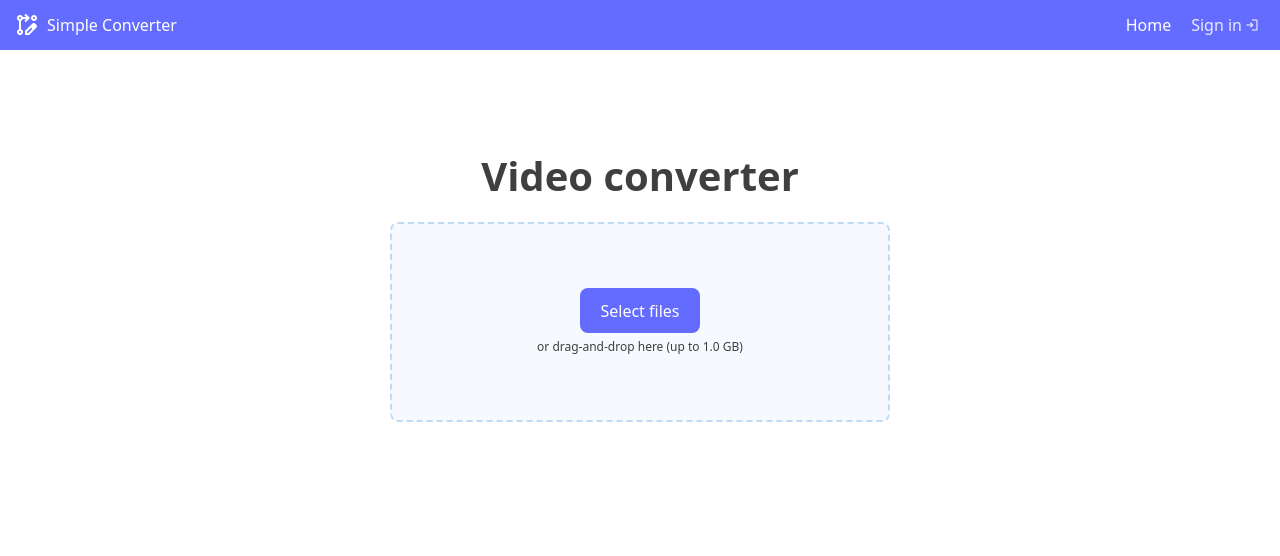
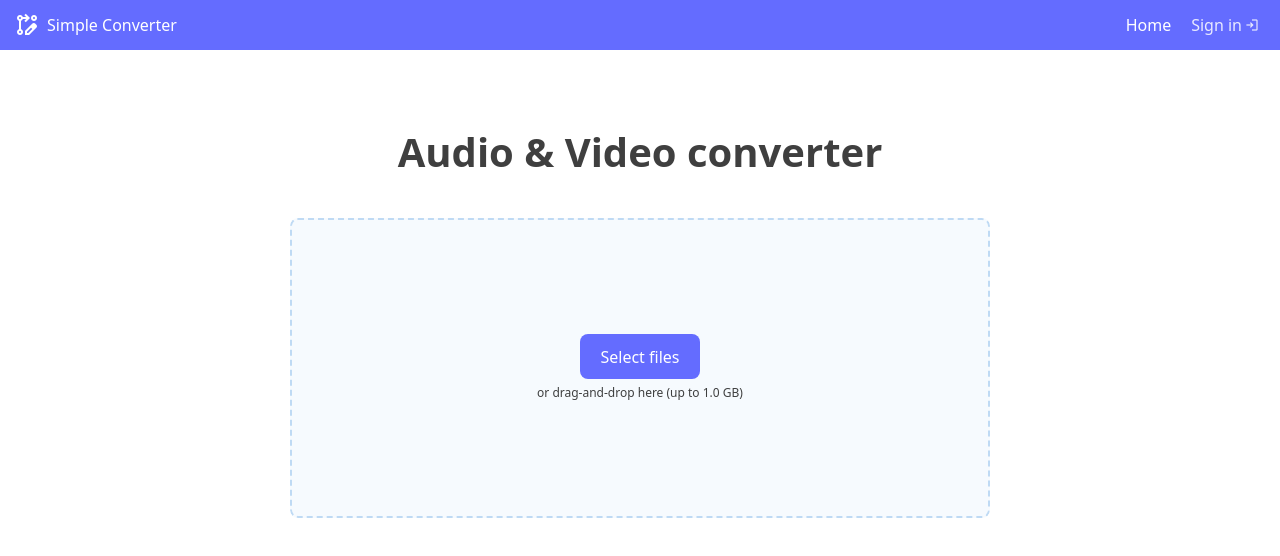
Before and after one commit to lexst64/simple-converter, a React (Vite) app in the folder src/frontend/: page / in a window 1280 px wide. Shown: the top 556 px of the page. Built offline with nearby package versions, Linux system fonts and the light colour scheme.

Commit message:
[frontend] fix list item rendering, add file select button, do minor UI improvement and fixes

```diff
--- a/src/frontend/src/components/home/Home.tsx
+++ b/src/frontend/src/components/home/Home.tsx
@@ -4,7 +4,7 @@ import FileConverter from './fileconverter/FileConverter';
 export default function Home() {
     return (
         <div className="home">
-            <h1>Video converter</h1>
+            <h1>Audio & Video converter</h1>
             <FileConverterStateProvider>
                 <FileConverter />
             </FileConverterStateProvider>
--- a/src/frontend/src/components/home/fileconverter/ConversionStatusBar.tsx
+++ b/src/frontend/src/components/home/fileconverter/ConversionStatusBar.tsx
@@ -18,14 +18,13 @@ export default function ConversionStatusBar() {
     return (
         <div className="file-preparation-status">
             {Array.from(counts).map(([status, count]) => (
-                <>
-                    <div className={classNames('file-preparation-count', status)}>
-                        <span>
-                            {status.charAt(0).toUpperCase()}
-                            {count}
-                        </span>
-                    </div>
-                </>
+                // status is unique and consistent, we can use it as a key
+                <div key={status} className={classNames('file-preparation-count', status)}>
+                    <span>
+                        {status.charAt(0).toUpperCase()}
+                        {count}
+                    </span>
+                </div>
             ))}
         </div>
     );
--- a/src/frontend/src/components/home/fileconverter/FIleListItem.tsx
+++ b/src/frontend/src/components/home/fileconverter/FIleListItem.tsx
@@ -24,25 +24,24 @@ export default function FileListItem({ fileHolder, style }: FileListItemProps) {
     let fileControls;
 
     if (fileHolder.status === 'pending' || fileHolder.status === 'failed') {
-        if (fileHolder.isValid) {
         fileControls = (
             <div className="selected-file-controls">
+                {fileHolder.isValid ? (
+                    <>
                         <FormatSelect
                             currentFormat={fileHolder.outFormat}
                             onChange={newFormat => changeFilesFormat(fileHolder.id, newFormat)}
                             dropdownPosition="left"
                         />
-                    <IconButton onClick={handleFileRemove}>delete</IconButton>
+                        <IconButton onClick={handleFileRemove} style={{ opacity: 0.7 }}>
+                            delete
+                        </IconButton>
+                    </>
+                ) : (
+                    <>{fileHolder.errorMessage || 'Invalid file'}</>
+                )}
             </div>
         );
-        } else {
-            fileControls = (
-                <div className="selected-file-controls">
-                    {fileHolder.errorMessage || 'Invalid file'}
-                    <IconButton onClick={handleFileRemove}>delete</IconButton>
-                </div>
-            );
-        }
     } else if (fileHolder.status === 'converting' || fileHolder.status === 'uploading') {
         fileControls = (
             <span className="file-status">
@@ -66,6 +65,7 @@ export default function FileListItem({ fileHolder, style }: FileListItemProps) {
                         }
                         download
                         className="icon-button"
+                        style={{ opacity: 0.7 }}
                     >
                         <span className="material-symbols-outlined">download</span>
                     </a>
@@ -77,8 +77,10 @@ export default function FileListItem({ fileHolder, style }: FileListItemProps) {
     return (
         <li className={classNames('selected-file', { invalid: !fileHolder.isValid })} style={style}>
             <div className="selected-file-meta">
-                <span>{truncateMiddle(fileHolder.file.name, 40)}</span>
-                <span>{toHumanReadable(fileHolder.file.size)}</span>
+                <span className="selected-file-name">
+                    {truncateMiddle(fileHolder.file.name, 40)}
+                </span>
+                <span className="selected-file-size">{toHumanReadable(fileHolder.file.size)}</span>
             </div>
             {fileControls}
         </li>
--- a/src/frontend/src/components/home/fileconverter/FileConverter.tsx
+++ b/src/frontend/src/components/home/fileconverter/FileConverter.tsx
@@ -1,4 +1,4 @@
-import { DragEvent } from 'react';
+import { DragEvent, useMemo } from 'react';
 import uploadFile from '../../../services/fileupload.service';
 import { STATUS_POLLING_INTERVAL } from '../../../constants';
 import FileSelectButton from '../../common/UploadButton';
@@ -15,6 +15,10 @@ export default function FileConverter() {
     const { addFiles, fileHolders, updateFileStatus, addConversionDetail } =
         useFileConverterState();
     const { pushMessage } = useStatus();
+
+    const isPending: boolean = useMemo(() => {
+        return fileHolders.map(fh => fh.status).includes('pending');
+    }, [fileHolders]);
 
     const handleFileSelect = (ev: React.ChangeEvent<HTMLInputElement>) => {
         if (ev.target.files) {
@@ -106,6 +110,11 @@ export default function FileConverter() {
                 </FileDropArea>
             )}
             <ActionButton onConvert={handleConvert} />
+            {isPending && (
+                <FileSelectButton className="secondary-button" onFileChange={handleFileSelect}>
+                    Add more files
+                </FileSelectButton>
+            )}
         </div>
     );
 }
--- a/src/frontend/src/components/home/fileconverter/FileList.tsx
+++ b/src/frontend/src/components/home/fileconverter/FileList.tsx
@@ -8,35 +8,42 @@ import ConversionStatusBar from './ConversionStatusBar';
 export default function FileList() {
     const { fileHolders, conversionDetails, changeFilesFormat, addFiles } = useFileConverterState();
 
-    const handleFileDrop = (ev: DragEvent) => {
-        addFiles(Array.from(ev.dataTransfer.files));
-    };
+    const isPending: boolean = useMemo(() => {
+        return fileHolders.map(fh => fh.status).includes('pending');
+    }, [fileHolders]);
 
     const currentSelectFormat = useMemo(() => {
         const uniqueFormats = [...new Set(fileHolders.map(fh => fh.outFormat))];
         return uniqueFormats.length === 1 ? uniqueFormats[0] : undefined;
     }, [fileHolders]);
 
+    const handleFileDrop = (ev: DragEvent) => {
+        addFiles(Array.from(ev.dataTransfer.files));
+    };
+
     const listControls = (
         <div className="file-preparation-area-controls">
+            <div style={{ display: 'flex', alignItems: 'center', gap: '5px' }}>
+                <span>Change all:</span>
                 <FormatSelect
                     currentFormat={currentSelectFormat}
                     onChange={newFormat =>
                         changeFilesFormat(
-                        fileHolders.map(fh => fh.id),
+                            // filter out those that are "ready"
+                            fileHolders.filter(fh => fh.status !== 'ready').map(fh => fh.id),
                             newFormat,
                         )
                     }
                 />
+            </div>
             <ConversionStatusBar />
-            <span>Total: {fileHolders.length}</span>
+            <span>
+                Total: <b>{fileHolders.length}</b>
+            </span>
         </div>
     );
 
-    return (
-        <div className="file-preparation-area">
-            {listControls}
-            <FileDropArea onDrop={handleFileDrop}>
+    const selectedFilesContainer = (
         <div className="selected-files-container">
             <div
                 className="no-scrollbar"
@@ -44,15 +51,23 @@ export default function FileList() {
             >
                 {fileHolders.map(fh => (
                     <FileListItem
+                        key={fh.id}
                         fileHolder={fh}
-                                conversionDetail={conversionDetails.find(
-                                    cd => cd.fileHolderId === fh.id,
-                                )}
+                        conversionDetail={conversionDetails.find(cd => cd.fileHolderId === fh.id)}
                     />
                 ))}
             </div>
         </div>
-            </FileDropArea>
+    );
+
+    return (
+        <div className="file-preparation-area">
+            {listControls}
+            {isPending ? (
+                <FileDropArea onDrop={handleFileDrop}>{selectedFilesContainer}</FileDropArea>
+            ) : (
+                selectedFilesContainer
+            )}
         </div>
     );
 }
--- a/src/frontend/src/components/home/fileconverter/formatselect/FormatList.tsx
+++ b/src/frontend/src/components/home/fileconverter/formatselect/FormatList.tsx
@@ -30,6 +30,8 @@ function FormatDataList({ formatData, currentFormat, onChange }: FormatDataListP
             <div className="format-list-tabs-container">
                 {formatData.map(data => (
                     <button
+                        // format data type is unique and consistent, we can use it as a key
+                        key={data.type}
                         className={classNames('format-list-tab', {
                             active: currentTab === data.type,
                         })}
@@ -50,6 +52,8 @@ function FormatDataList({ formatData, currentFormat, onChange }: FormatDataListP
                         .find(data => data.type === currentTab)
                         ?.formats.map(format => (
                             <button
+                                // format is unique and consistent, we can use it as a key
+                                key={format}
                                 onClick={() => onChange(format)}
                                 className={classNames('format-list-choice', {
                                     active: format === currentFormat,
@@ -76,6 +80,8 @@ function StringList({ formatData, currentFormat, onChange }: StringListProps) {
                 >
                     {formatData.map(format => (
                         <button
+                            // format is unique and consistent, we can use it as a key
+                            key={format}
                             onClick={() => onChange(format)}
                             className={classNames('format-list-choice', {
                                 active: format === currentFormat,
--- a/src/frontend/src/styles.css
+++ b/src/frontend/src/styles.css
@@ -244,9 +244,9 @@ input[type='file'] {
     display: flex;
     flex-direction: column;
     align-items: center;
-    gap: 10px;
+    gap: 30px;
 
-    padding-top: 10vh;
+    padding-top: 7vh;
 }
 
 .file-selection-area {
@@ -255,12 +255,13 @@ input[type='file'] {
     align-items: center;
     flex-direction: column;
     gap: 5px;
-    height: 200px;
+    height: 300px;
 
     background-color: var(--secondary-bg-color);
 
     border: 2px dashed #bfdaf4;
     border-radius: 8px;
+    overflow: hidden;
 }
 
 .hint {
@@ -271,21 +272,23 @@ input[type='file'] {
 .file-converter {
     display: flex;
     flex-direction: column;
-    gap: 5px;
-
-    width: 500px;
-}
-
-.file-converter > * {
+    gap: 10px;
     border-radius: 8px;
     overflow: hidden;
+
+    @media (min-width: 700px) {
+        width: 700px;
+    }
+
+    @media (max-width: 700px) {
+        width: 100%;
+    }
 }
 
 .file-preparation-area {
     display: flex;
     flex-direction: column;
-    gap: 5px;
-    overflow: hidden;
+    gap: 10px;
 }
 
 .selected-files-container {
@@ -311,6 +314,15 @@ input[type='file'] {
 .selected-file-meta {
     display: flex;
     flex-direction: column;
+}
+
+.selected-file-name {
+    font-size: 1rem;
+}
+
+.selected-file-size {
+    color: #777;
+    font-size: 0.9rem;
 }
 
 .selected-file-controls {
@@ -403,6 +415,7 @@ input[type='file'] {
     align-items: center;
     justify-content: space-between;
     gap: 5px;
+    padding: 0px 10px;
 }
 
 .select,
@@ -599,6 +612,7 @@ input[type='file'] {
 }
 
 .file-preparation-count {
+    cursor: default;
     color: #fff;
     border-radius: 5px;
     padding: 1px 5px;
```
Lines whose indentation alone changed are shown as unchanged.
